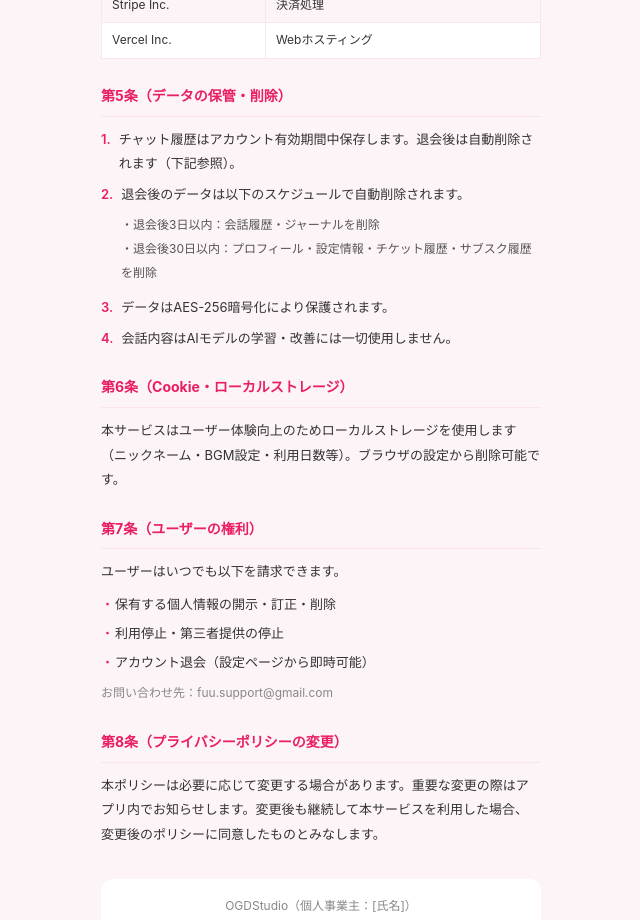
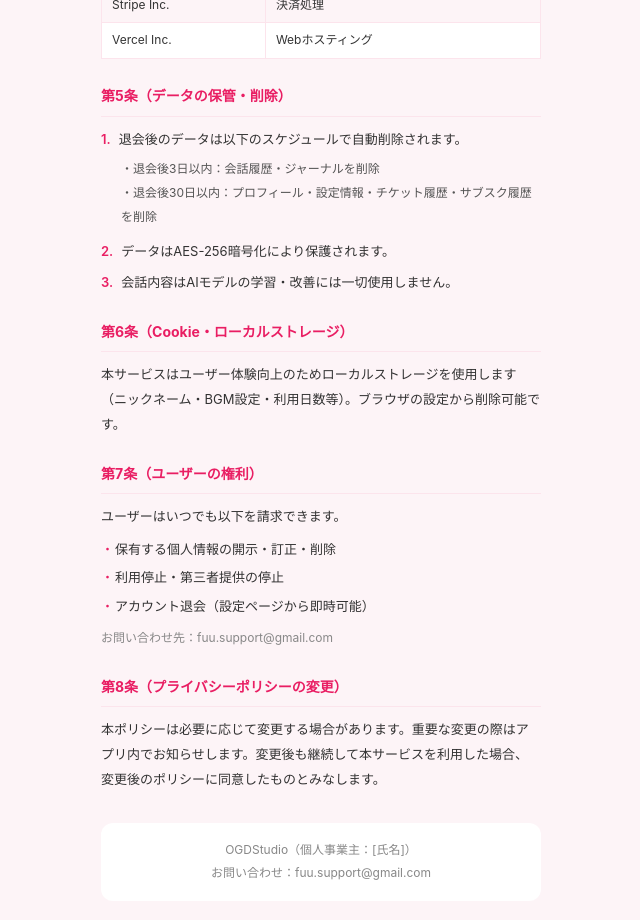
Before and after one commit to fuuApp/fuu-app, a Next.js app: page /privacy in a window 1280 px wide. Shown: the part 1160-2080 px from the top of the page, without its empty margins (319-959 px from the left). Built offline with nearby package versions, Linux system fonts and the light colour scheme.

Commit message:
fix: プランページSupabase参照・メッセージ保存表記を全削除

```diff
--- a/src/app/app/plans/page.tsx
+++ b/src/app/app/plans/page.tsx
@@ -4,6 +4,7 @@ import { useState, useEffect } from 'react'
 import { useRouter, useSearchParams } from 'next/navigation'
 import { Suspense } from 'react'
 import { isIOS, openStripeCheckout } from '@/lib/platform'
+import { createClient } from '@/lib/supabase'
 
 // ─── プラン定義 ─────────────────────────────────────────────────
 // 無料トライアル：10日間・70通・あおい・さくらのみ
@@ -23,13 +24,11 @@ const PLANS = [
       '気持ちの箱（感情整理）',
       'BGMフル利用',
       '朝・夜プッシュ通知',
-      'メッセージ保存（30日）',
       '使い放題チケット ¥300/日（追加購入可）',
     ],
     notIncluded: [
       'プレミアム専用キャラ（けんじ・ひろし・随時追加）',
       '音声テキスト入力',
-      'メッセージ保存（無制限）',
     ],
   },
   {
@@ -47,7 +46,6 @@ const PLANS = [
       'BGMフル利用',
       '朝・夜プッシュ通知',
       '🎤 音声テキスト入力（話すだけで文字起こし）',
-      'メッセージ保存（無制限）',
       '使い放題チケット ¥300/日（追加購入可）',
     ],
     notIncluded: [],
@@ -68,6 +66,24 @@ function PlansContent() {
   const [loadingTicket, setLoadingTicket] = useState(false)
   const [currentPlan, setCurrentPlan] = useState<string>('trial') // trial / standard / premium
   const [toastMessage, setToastMessage] = useState<{ type: 'success' | 'error'; text: string } | null>(null)
+
+  // Supabaseから現在のプランを取得
+  useEffect(() => {
+    ;(async () => {
+      try {
+        const supabase = createClient()
+        const { data: { user } } = await supabase.auth.getUser()
+        if (user) {
+          const { data: profile } = await supabase
+            .from('profiles')
+            .select('plan')
+            .eq('id', user.id)
+            .single()
+          if (profile?.plan) setCurrentPlan(profile.plan)
+        }
+      } catch { /* 取得失敗時はtrialのまま */ }
+    })()
+  }, [])
 
   // 決済完了・キャンセルの通知処理
   useEffect(() => {
--- a/src/app/privacy/page.tsx
+++ b/src/app/privacy/page.tsx
@@ -70,14 +70,13 @@ export default function PrivacyPage() {
         </Section>
 
         <Section title="第5条（データの保管・削除）">
-          <Item n="1">チャット履歴はアカウント有効期間中保存します。退会後は自動削除されます（下記参照）。</Item>
-          <Item n="2">退会後のデータは以下のスケジュールで自動削除されます。</Item>
+          <Item n="1">退会後のデータは以下のスケジュールで自動削除されます。</Item>
           <div style={{ margin: '4px 0 10px 20px', fontSize: 12, color: '#555', lineHeight: 2 }}>
             <div>・退会後3日以内：会話履歴・ジャーナルを削除</div>
             <div>・退会後30日以内：プロフィール・設定情報・チケット履歴・サブスク履歴を削除</div>
           </div>
-          <Item n="3">データはAES-256暗号化により保護されます。</Item>
-          <Item n="4">会話内容はAIモデルの学習・改善には一切使用しません。</Item>
+          <Item n="2">データはAES-256暗号化により保護されます。</Item>
+          <Item n="3">会話内容はAIモデルの学習・改善には一切使用しません。</Item>
         </Section>
 
         <Section title="第6条（Cookie・ローカルストレージ）">
```
